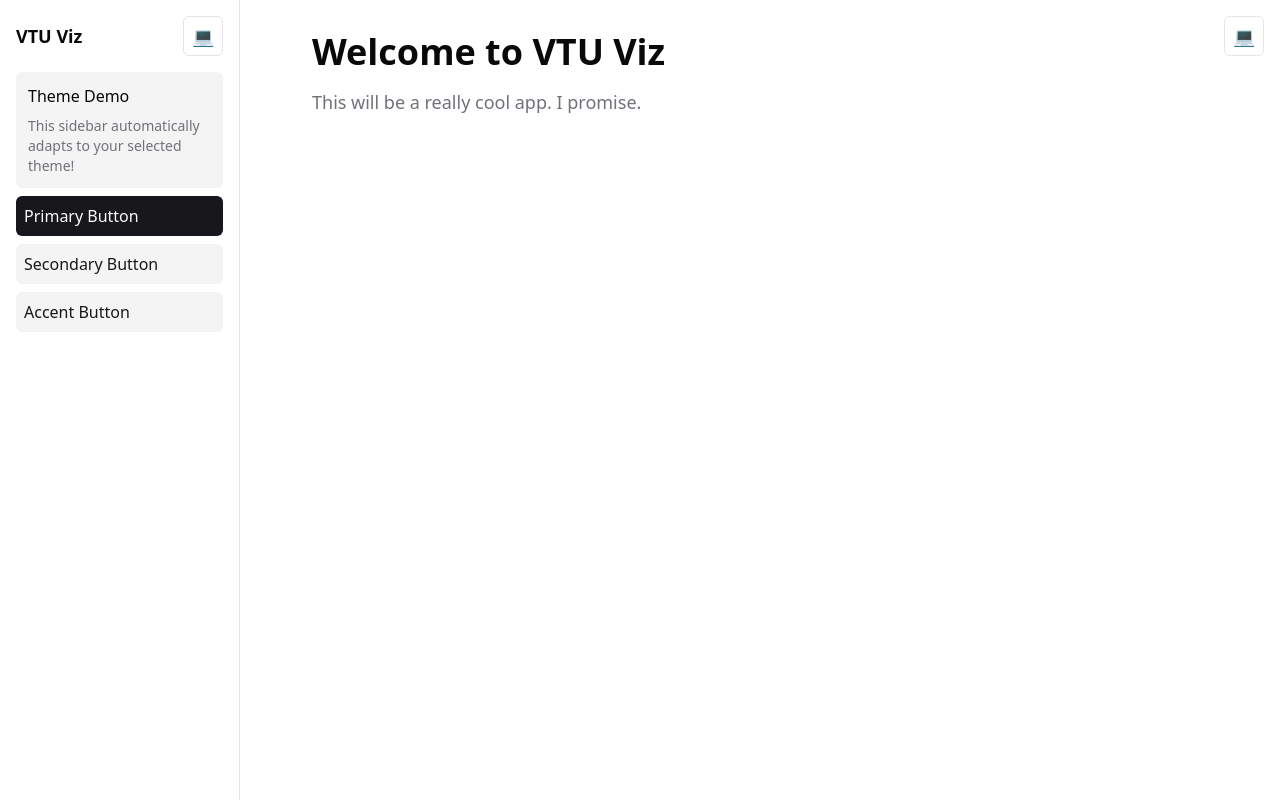
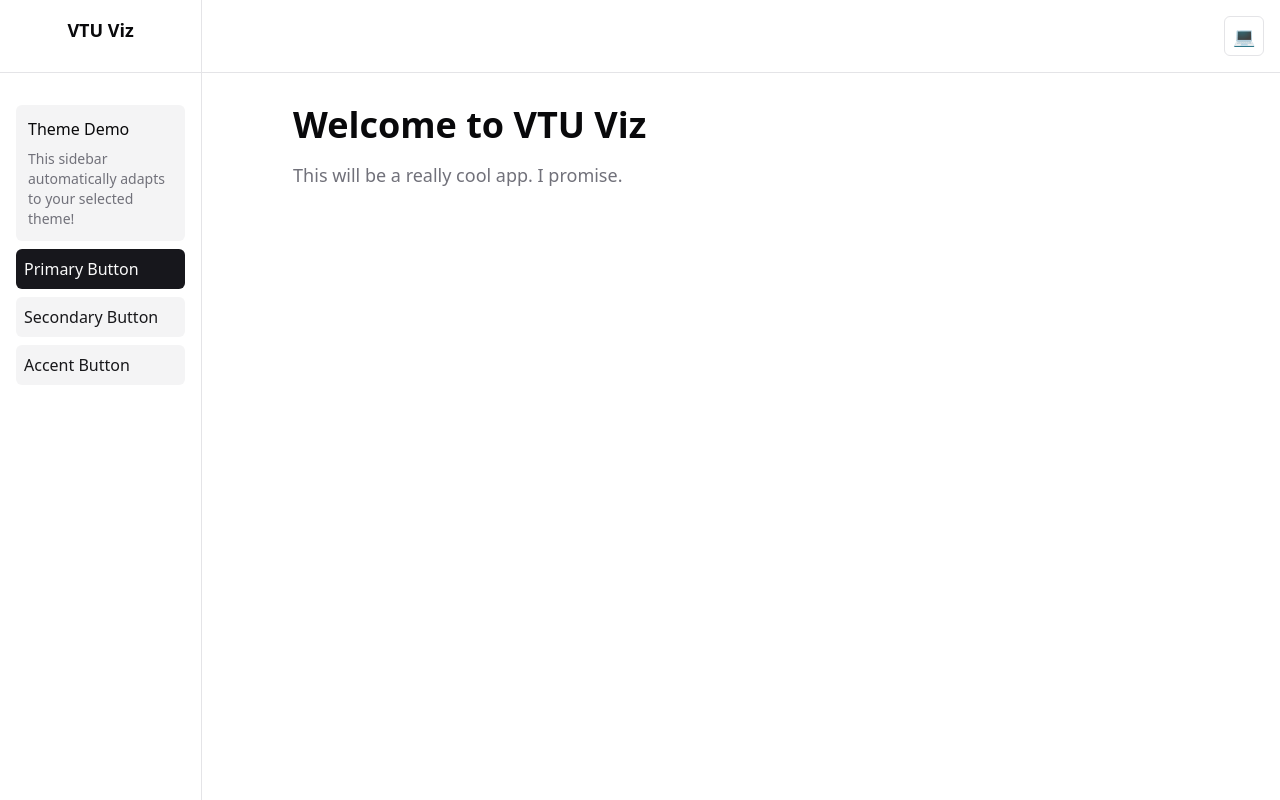
Before and after one commit to MichaelNegus/web-vtu-viz, a Next.js app in the folder next-vtu-viz/: page / in a window 1280 px wide. Built offline with nearby package versions, Linux system fonts and the light colour scheme.

Commit message:
feat: layout setup

```diff
--- /dev/null
+++ b/next-vtu-viz/src/app/components/layout/Header/Header.tsx
@@ -0,0 +1,9 @@
+import { ThemeToggle } from "../../elements";
+
+export const Header = () => {
+  return (
+    <div className="flex items-center justify-end border-b border-border p-4">
+      <ThemeToggle />
+    </div>
+  );
+};
--- a/next-vtu-viz/src/app/components/layout/Sidetray/Sidetray.tsx
+++ b/next-vtu-viz/src/app/components/layout/Sidetray/Sidetray.tsx
@@ -1,14 +1,11 @@
-import { ThemeToggle } from "../../elements/ThemeToggle/ThemeToggle";
-
 export const Sidetray = () => {
   return (
-    <div className="flex flex-col gap-4 w-60 bg-card border-r border-border h-full p-4">
-      <div className="flex items-center justify-between">
-        <h2 className="text-lg font-semibold text-foreground">VTU Viz</h2>
-        <ThemeToggle />
+    <div className="flex flex-col gap-4 w-60 bg-card border-r border-border h-full">
+      <div className="flex items-center justify-center p-4 border-b border-border">
+        <h2 className="text-lg font-semibold text-foreground h-10">VTU Viz</h2>
       </div>
 
-      <div className="flex flex-col gap-2">
+      <div className="flex flex-col gap-2 p-4">
         <div className="p-3 rounded-md bg-muted">
           <h3 className="font-medium text-foreground mb-2">Theme Demo</h3>
           <p className="text-sm text-muted-foreground">
--- a/next-vtu-viz/src/app/components/layout/index.ts
+++ b/next-vtu-viz/src/app/components/layout/index.ts
@@ -1 +1,2 @@
+export * from "./Header/Header";
 export * from "./Sidetray/Sidetray";
--- a/next-vtu-viz/src/app/layout.tsx
+++ b/next-vtu-viz/src/app/layout.tsx
@@ -1,7 +1,6 @@
 import type { Metadata } from "next";
 import { Geist, Geist_Mono } from "next/font/google";
 import { ThemeProvider } from "next-themes";
-import { ThemeToggle } from "./components/elements";
 
 import "./globals.css";
 
@@ -36,9 +35,6 @@ export default function RootLayout({
           enableSystem
           disableTransitionOnChange
         >
-          <span className="absolute top-4 right-4">
-            <ThemeToggle />
-          </span>
           {children}
         </ThemeProvider>
       </body>
--- a/next-vtu-viz/src/app/page.tsx
+++ b/next-vtu-viz/src/app/page.tsx
@@ -1,10 +1,11 @@
-import { Sidetray } from "./components/layout";
+import { Header, Sidetray } from "./components/layout";
 
 export default function Home() {
   return (
     <main className="h-screen flex">
       <Sidetray />
-
+      <div className="bg-background w-full">
+        <Header />
         <div className="flex-1 p-8 bg-background">
           <div className="max-w-4xl mx-auto">
             <div className="mb-8">
@@ -17,6 +18,7 @@ export default function Home() {
             </div>
           </div>
         </div>
+      </div>
     </main>
   );
 }
```
Lines whose indentation alone changed are shown as unchanged.
